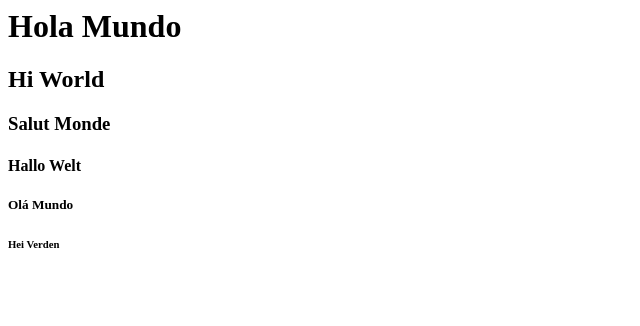
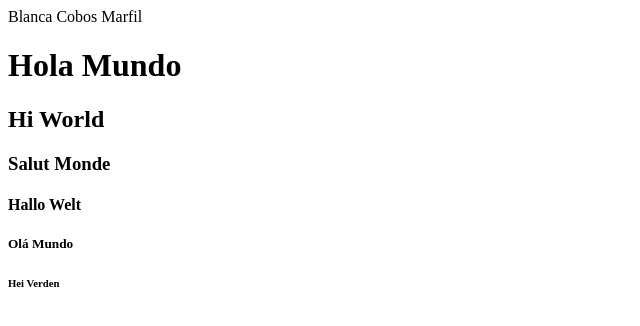
Before and after one commit to blancacobosmarfil/blancacobosmarfilantiguo.github.io, a plain HTML site: page Index.html in a window 1280 px wide. Shown: the whole page, without its empty margins (0-640 px from the left). Drawn offline with Linux system fonts and the light colour scheme.

Commit message:
Update Index.html

```diff
--- a/Index.html
+++ b/Index.html
@@ -5,6 +5,7 @@
         <title>Hola Mundo</title>
     </head>
     <body>
+        <h> Blanca Cobos Marfil</h>
         <h1>Hola Mundo<h1>
         <h2>Hi World</h2>
         <h3>Salut Monde</h3>
```
